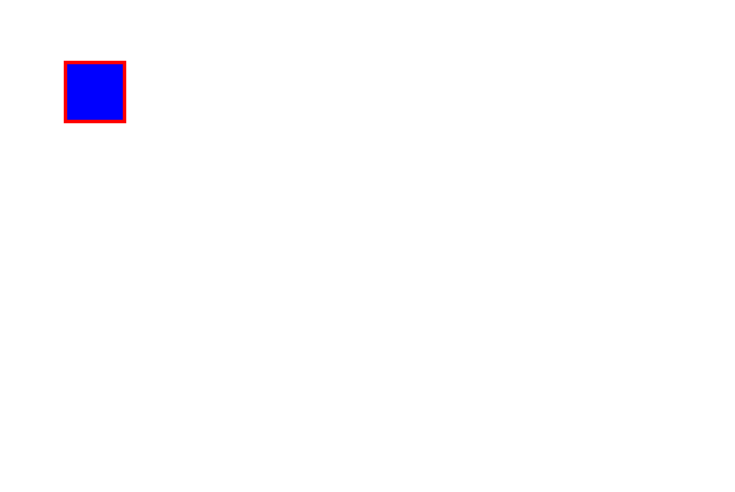
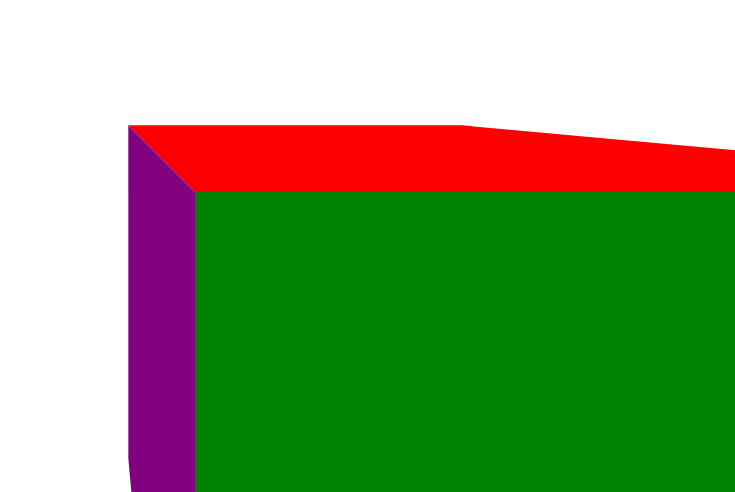
Before and after one commit to Jost-Klancnik/3D-React-Cube-Renderer, a React (Create React App) app: page / in a window 1280 px wide. Shown: the part 308-800 px from the top of the page, without its empty margins (545-1280 px from the left). Built offline with nearby package versions, Linux system fonts and the light colour scheme.

Commit message:
Fixed rendering of whole cube and added easier changing of cube's coordinates.

```diff
--- a/src/App.js
+++ b/src/App.js
@@ -1,21 +1,41 @@
 import React from 'react';
-import { useState } from 'react';
+import {useState} from 'react';
 import './App.css';
 
-function CubePlane({point1, point2, point3, point4, color}) {
+function CubePlane({point1, point2, point3, point4, color, display, screenPosition}) {
+
 
     let width = window.innerWidth;
     let height = window.innerHeight;
 
-  let display = [0, 0, 500];
+    // let screenPosition = [0, 0, 500];
 
-  const [points3D, setPoints3D] = useState([point1, point2, point3, point4]);
-  const [points2D, setPoints2D] = useState(translate3DPointsTo2D(points3D));
-  const [points2DString, setPoints2DString] = useState(refactorPointsToString(points2D));
+    const [points3D, setPoints3D] = useState(!display ? undefined : [point1, point2, point3, point4]);
+    const [points2D, setPoints2D] = useState(!display ? undefined : translate3DPointsTo2D(points3D));
+    const [points2DString, setPoints2DString] = useState(!display ? undefined : refactorPointsToString(points2D));
+
+
+    // if the display prop is false it will skip everything and return a div with display set to none
+    if (!display) {
+        return (
+            <div className="cube-plane" style={{display: 'none'}}></div>
+        );
+    }
+
+
+    let style = {
+        width: `${width}px`,
+        height: `${height}px`,
+        backgroundColor: `${color}`,
+        clipPath: `polygon(${points2DString})`,
+        position: 'absolute',
+        top: '0',
+        left: '0'
+    }
 
     function translate3DPointTo2D(point) {
-    let x = (width/2) + ((point[0] * display[2]) / point[2]);
-    let y = (height/2) + ((point[1] * display[2]) / point[2]);
+        let x = (width / 2) + ((point[0] * screenPosition[2]) / point[2]);
+        let y = (height / 2) + ((point[1] * screenPosition[2]) / point[2]);
         return [x, y];
     }
 
@@ -40,12 +60,6 @@ function CubePlane({point1, point2, point3, point4, color}) {
         return pointsString;
     }
 
-  let style = {
-    width: `${width}px`,
-    height: `${height}px`,
-    backgroundColor: `${color}`,
-    clipPath: `polygon(${points2DString})`
-  }
 
     return (
         <div className="cube-plane" style={style}></div>
@@ -53,10 +67,105 @@ function CubePlane({point1, point2, point3, point4, color}) {
 }
 
 function App() {
+
+    const [screenPosition, setScreenPosition] = useState([0, 0, 500]);
+    const [perspectivePoint, setPerspectivePoint] = useState([0, 0, 0]);
+
+    const [cubePoints, setCubePoints] = useState([60, 60, 100]);
+    let size = 100;
+
+    const [pts3D, setPts3D] = useState([
+        [cubePoints[0]-size/2, cubePoints[1]-size/2, cubePoints[2]-size/2],
+        [cubePoints[0]+size/2, cubePoints[1]-size/2, cubePoints[2]-size/2],
+        [cubePoints[0]+size/2, cubePoints[1]-size/2, cubePoints[2]+size/2],
+        [cubePoints[0]-size/2, cubePoints[1]-size/2, cubePoints[2]+size/2],
+        [cubePoints[0]-size/2, cubePoints[1]+size/2, cubePoints[2]-size/2],
+        [cubePoints[0]+size/2, cubePoints[1]+size/2, cubePoints[2]-size/2],
+        [cubePoints[0]+size/2, cubePoints[1]+size/2, cubePoints[2]+size/2],
+        [cubePoints[0]-size/2, cubePoints[1]+size/2, cubePoints[2]+size/2]]);
+
+    const [planes, setPlanes] = useState([
+        [pts3D[0], pts3D[1], pts3D[2], pts3D[3]],
+        [pts3D[4], pts3D[5], pts3D[6], pts3D[7]],
+        [pts3D[0], pts3D[1], pts3D[5], pts3D[4]],
+        [pts3D[2], pts3D[3], pts3D[7], pts3D[6]],
+        [pts3D[1], pts3D[2], pts3D[6], pts3D[5]],
+        [pts3D[0], pts3D[3], pts3D[7], pts3D[4]]]);
+
+    const [colors, setColors] = useState([
+        'red',
+        'blue',
+        'green',
+        'yellow',
+        'orange',
+        'purple']);
+
+    function findDistance(point1, point2) {
+        return Math.sqrt((point1[0] - point2[0])**2 + (point1[1] - point2[1])**2 + (point1[2] - point2[2])**2);
+    }
+
+    function findMaxDistance(points, perspectivePoint) {
+        let maxDistance = 0;
+        for (let i = 0; i < points.length; i++) {
+            let distance = findDistance(points[i], perspectivePoint);
+            if (distance > maxDistance) {
+                maxDistance = distance;
+            }
+        }
+        return maxDistance;
+    }
+
+    function constructPlanesHTML(planes, colors, screenPosition, perspectivePoint, cubePoints, cubeSize) {
+        let result = [];
+        let maxDistance = findMaxDistance(pts3D, perspectivePoint);
+
+        for (let plane of planes) {
+            let display;
+
+            let planeMaxDistance = findMaxDistance(plane, perspectivePoint);
+
+            if (((cubePoints[0] - cubeSize/2 < perspectivePoint[0]) && (cubePoints[0] + cubeSize/2 > perspectivePoint[0])) || ((cubePoints[1] - cubeSize/2 < perspectivePoint[1]) && (cubePoints[1] + cubeSize/2 > perspectivePoint[1]))) {
+                display = false;
+                //TODO If the pane contains the point with the largest Z value it should be displayed
+
+
+            }
+            else if (planeMaxDistance === maxDistance) {
+                display = false;
+            }
+            else {
+                display = true;
+            }
+
+            result.push({
+                point1: plane[0],
+                point2: plane[1],
+                point3: plane[2],
+                point4: plane[3],
+                color: colors[planes.indexOf(plane)],
+                display: display,
+                screenPosition: screenPosition
+            });
+        }
+
+        let returnResult = result.map(plane =>
+            <CubePlane
+                point1={plane.point1}
+                point2={plane.point2}
+                point3={plane.point3}
+                point4={plane.point4}
+                color={plane.color}
+                display={plane.display}
+                screenPosition={plane.screenPosition}
+            />
+        );
+
+        return (returnResult);
+    }
+
     return (
         <div className="App">
-      <CubePlane point1={[-50,-50,800]} point2={[50,-50,800]} point3={[50,50,800]} point4={[-50,50,800]} color={"red"}/>
-      <CubePlane point1={[-50,-50,900]} point2={[50,-50,900]} point3={[50,50,900]} point4={[-50,50,900]} color={"blue"}/>
+            {constructPlanesHTML(planes, colors, screenPosition, perspectivePoint, cubePoints, size)}
         </div>
     );
 }
```
Also changed, not shown: 1 other file (tests, documents, lock files or other folders). Lines whose indentation alone changed are shown as unchanged.
